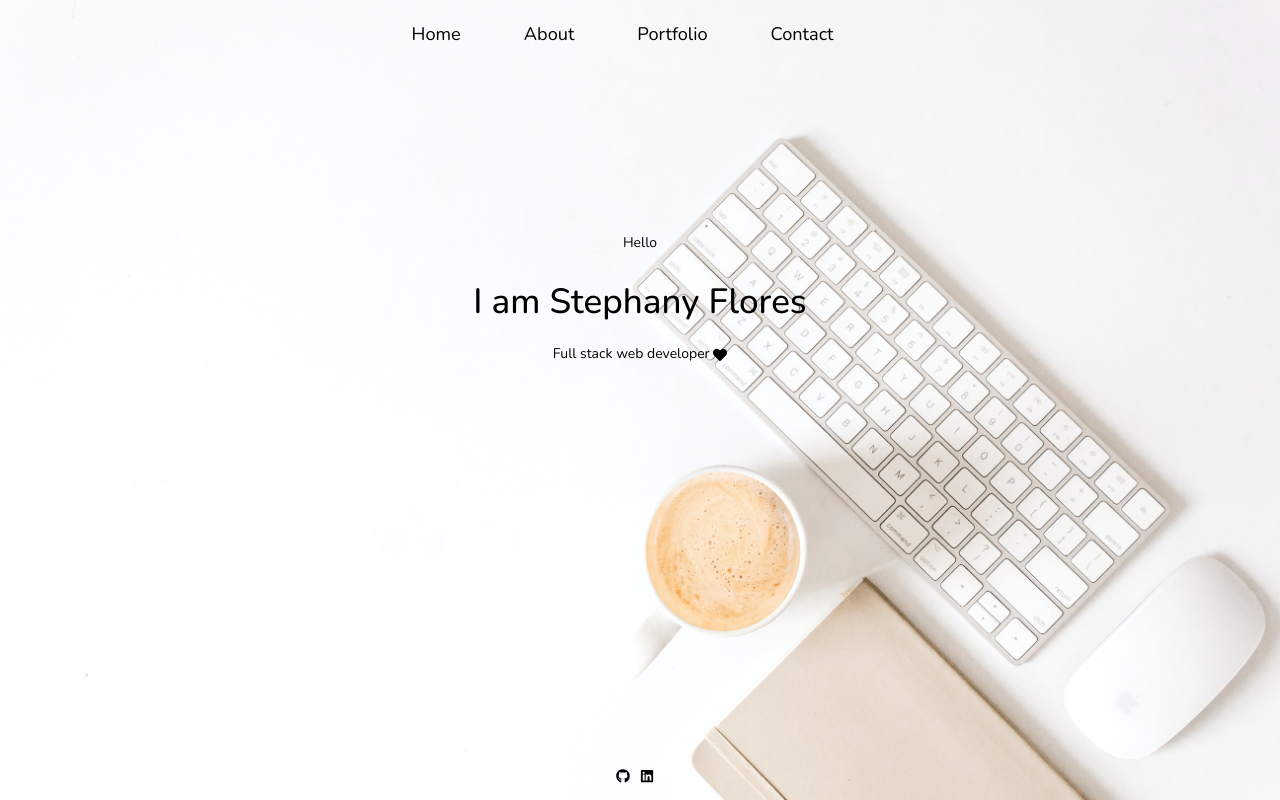
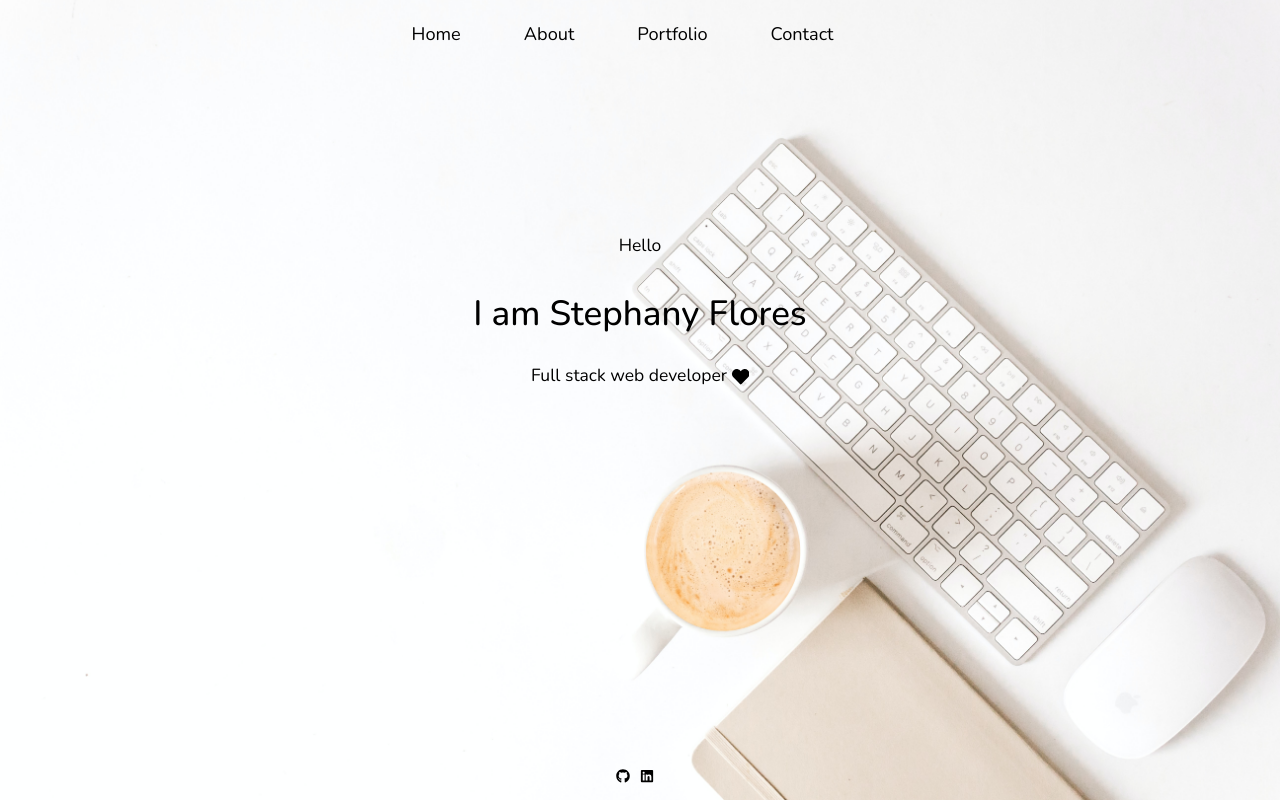
Before and after one commit to sflores926/sflores926.github.io, a React (Create React App) app: page / in a window 1280 px wide. Built offline with nearby package versions, Linux system fonts and the light colour scheme; a web font is replaced by a local one.

Commit message:
homepage updates for padding and font size to p elements

```diff
--- a/src/pages/Home.js
+++ b/src/pages/Home.js
@@ -21,9 +21,9 @@ export default function Home() {
 
   return (
     <div className="ben">
-      <p className='p-3'>Hello</p>
-      <h1>I am Stephany Flores</h1>
-      <p className='p-3'>
+      <p className='p-3 fs-5'>Hello</p>
+      <h1 className='p-2'>I am Stephany Flores</h1>
+      <p className='p-3 fs-5'>
         Full stack web developer <FaHeart/>
       </p>
     </div>
```
